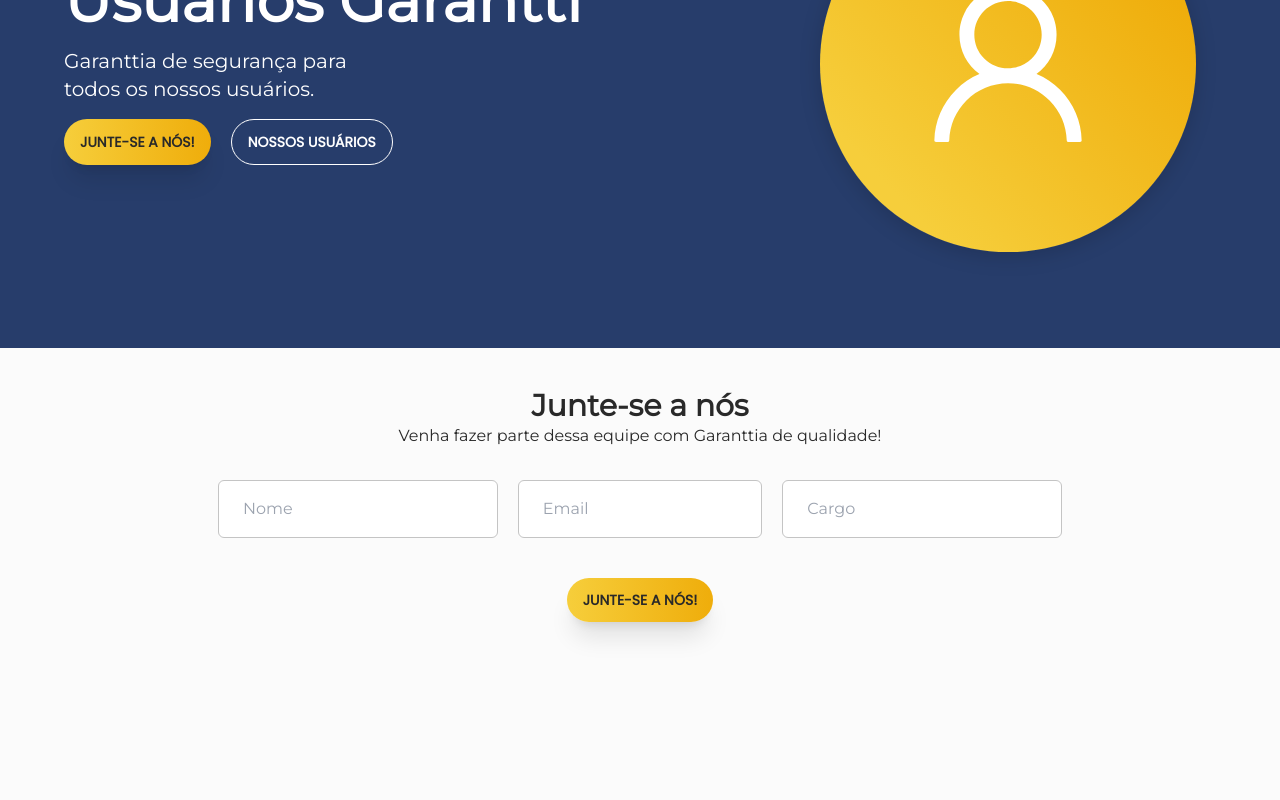
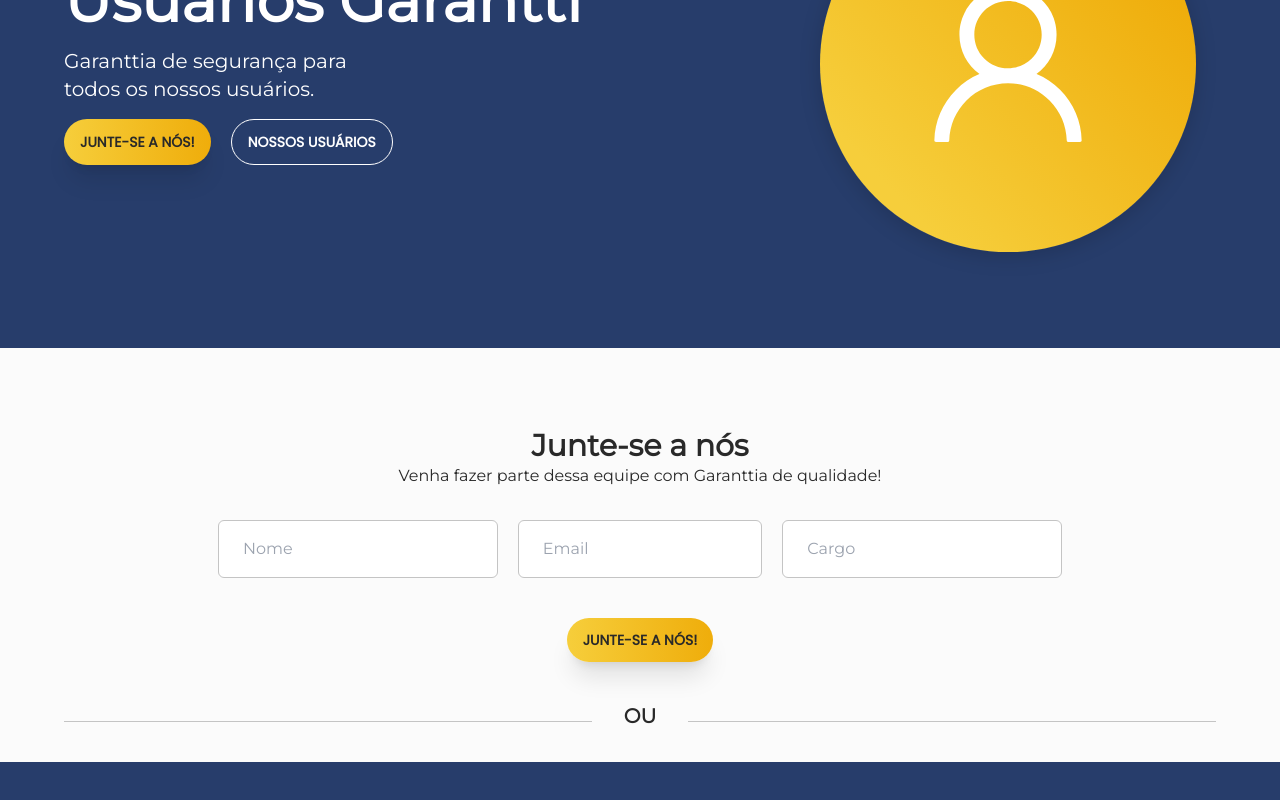
Before and after one commit to DiasBriel/garantti-teste-frontend, a React (Create React App) app: page / in a window 1280 px wide. Shown: the part 244-1044 px from the top of the page. After the commit the page ends 1006 px from the top, so only its background shows below. Built offline with nearby package versions, Linux system fonts and the light colour scheme.

Commit message:
Divisor da tela

```diff
--- a/src/components/Container.tsx
+++ b/src/components/Container.tsx
@@ -7,9 +7,13 @@ type Props = {
 
 const Container = ({ children, className }: Props) => {
   return (
-    <div className={`${className} container mx-auto px-4 xl:px-0 max-w-6xl`}>
+    <section
+      className={`${
+        className ? className : ""
+      } container mx-auto px-4 xl:px-0 max-w-6xl`}
+    >
       {children}
-    </div>
+    </section>
   );
 };
 
--- /dev/null
+++ b/src/components/LandingPageComponents/Divider.tsx
@@ -0,0 +1,13 @@
+import Container from "../Container";
+
+const Divider = () => {
+  return (
+    <Container className="w-full h-5 border-b border-grey text-center">
+      <span className="text-black text-base font-semibold bg-lightGrey sm:text-xl px-8">
+        OU
+      </span>
+    </Container>
+  );
+};
+
+export default Divider;
--- a/src/pages/LandingPage.tsx
+++ b/src/pages/LandingPage.tsx
@@ -1,5 +1,6 @@
 import Container from "../components/Container";
 import Banner from "../components/LandingPageComponents/Banner";
+import Divider from "../components/LandingPageComponents/Divider";
 
 import JoinUs from "../components/LandingPageComponents/JoinUs";
 
@@ -9,8 +10,9 @@ const LandingPage = () => {
       <Container>
         <Banner />
       </Container>
-      <div className="h-[70vh] bg-lightGrey">
+      <div className="bg-lightGrey py-4 lg:py-10">
         <JoinUs />
+        <Divider />
       </div>
     </div>
   );
```
